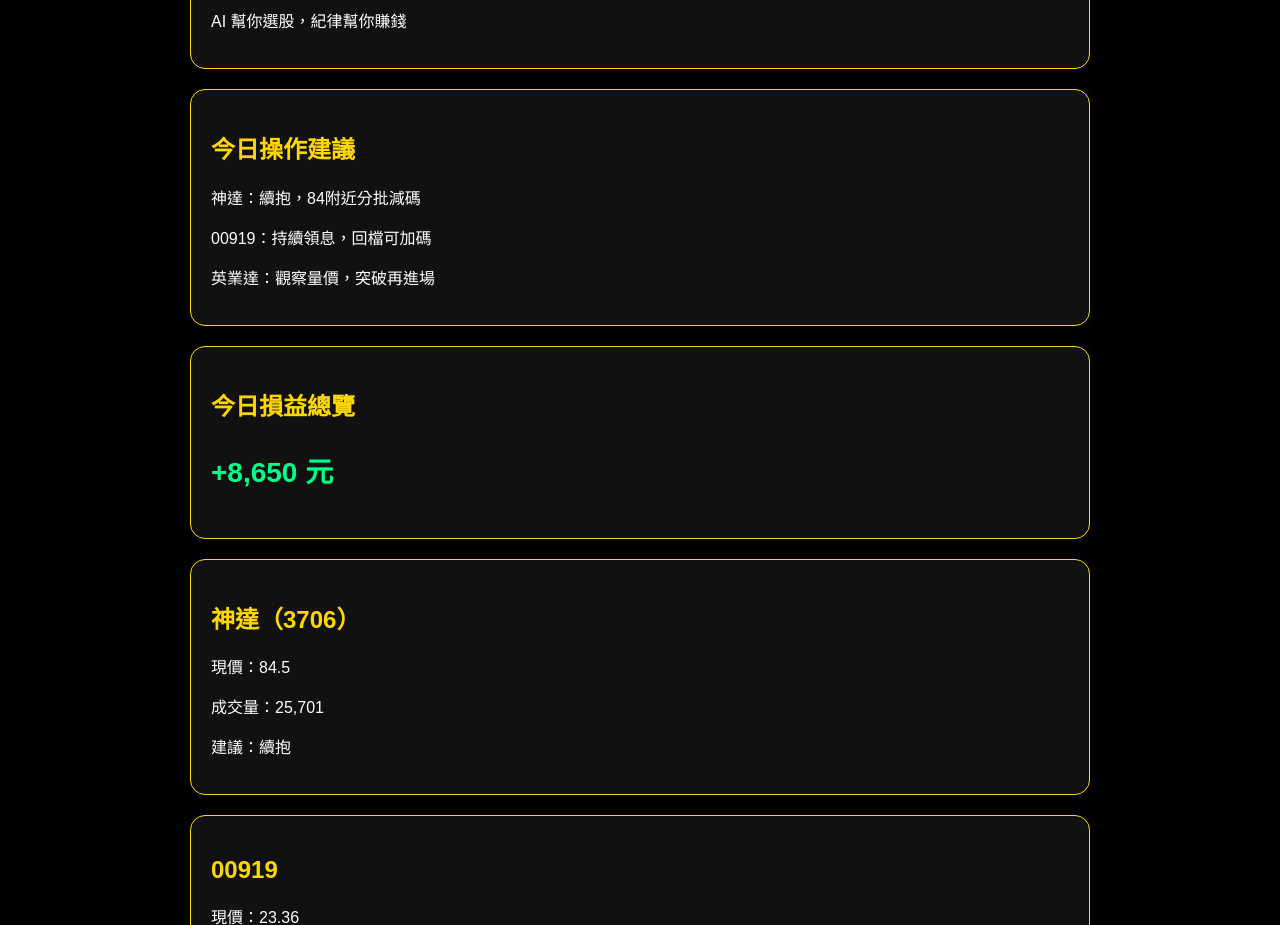
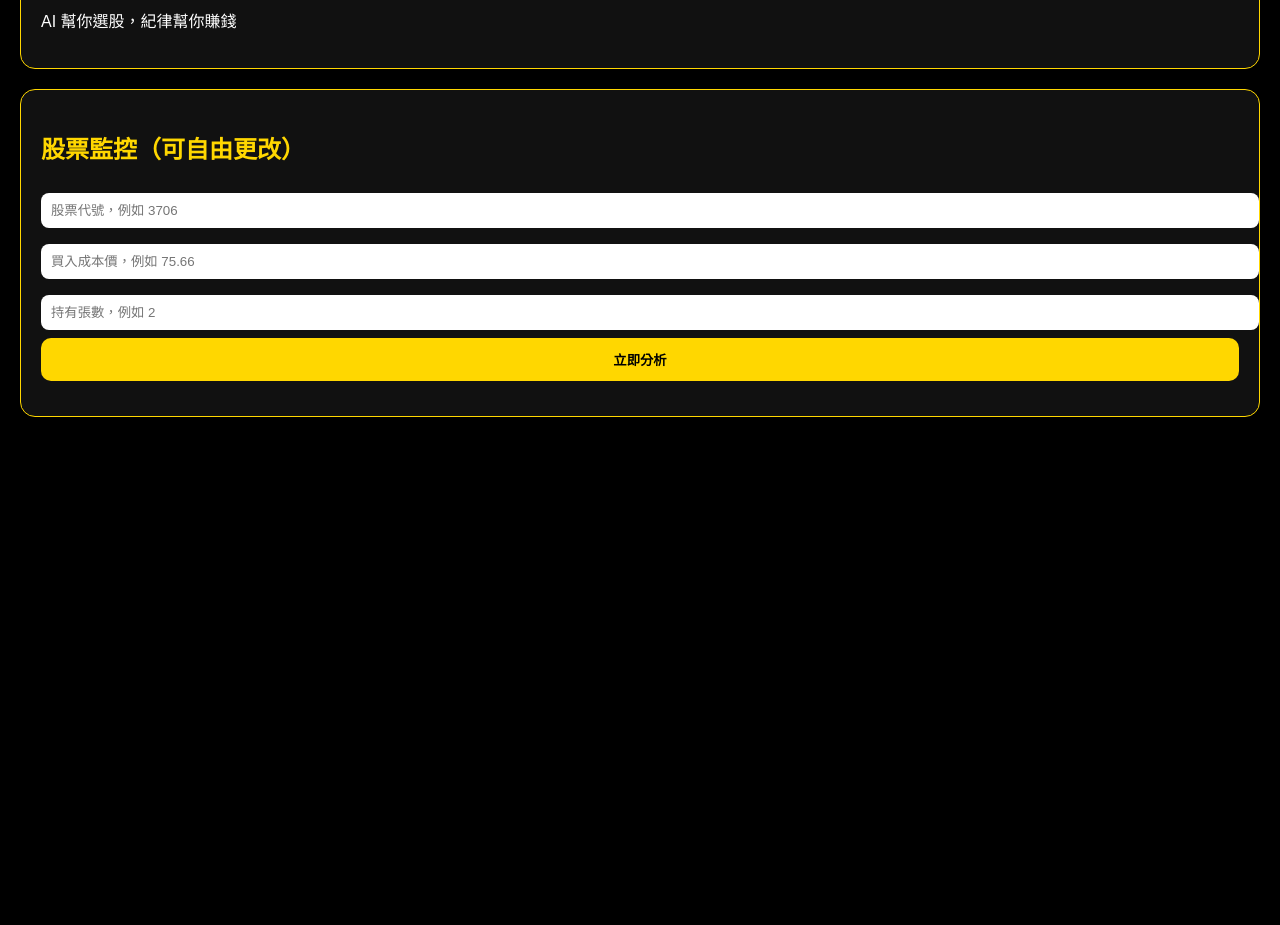
Before and after one commit to abestman93/abestman93.github.io, a plain HTML site: page index.html in a window 1280 px wide. Shown: the part 122-1047 px from the top of the page. After the commit the page ends 800 px from the top, so only its background shows below. Drawn offline with Linux system fonts and the light colour scheme.

Commit message:
Update index.html

```diff
--- a/index.html
+++ b/index.html
@@ -30,10 +30,6 @@ body {
 
 
 
-    margin: 0;
-
-
-
     background: #000;
 
 
@@ -46,19 +42,7 @@ body {
 
 
 
-}
-
-
-
-.container {
-
-
-
-    max-width: 900px;
-
-
-
-    margin: auto;
+    margin: 0;
 
 
 
@@ -110,11 +94,51 @@ h1, h2 {
 
 
 
-.big {
+input {
 
 
 
-    font-size: 28px;
+    width: 100%;
+
+
+
+    padding: 10px;
+
+
+
+    margin: 8px 0;
+
+
+
+    border-radius: 8px;
+
+
+
+    border: none;
+
+
+
+}
+
+
+
+button {
+
+
+
+    width: 100%;
+
+
+
+    padding: 12px;
+
+
+
+    background: #FFD700;
+
+
+
+    border: none;
 
 
 
@@ -122,15 +146,7 @@ h1, h2 {
 
 
 
-}
-
-
-
-.green {
-
-
-
-    color: #00ff88;
+    border-radius: 10px;
 
 
 
@@ -138,11 +154,15 @@ h1, h2 {
 
 
 
-.red {
+.result {
 
 
 
-    color: #ff5555;
+    margin-top: 15px;
+
+
+
+    font-size: 18px;
 
 
 
@@ -159,10 +179,6 @@ h1, h2 {
 
 
 <body>
-
-
-
-<div class="container">
 
 
 
@@ -186,19 +202,27 @@ h1, h2 {
 
 
 
-        <h2>今日操作建議</h2>
+    <h2>股票監控（可自由更改）</h2>
 
 
 
-        <p>神達：續抱，84附近分批減碼</p>
+    <input id="stockCode" placeholder="股票代號，例如 3706">
 
 
 
-        <p>00919：持續領息，回檔可加碼</p>
+    <input id="buyPrice" placeholder="買入成本價，例如 75.66">
 
 
 
-        <p>英業達：觀察量價，突破再進場</p>
+    <input id="quantity" placeholder="持有張數，例如 2">
+
+
+
+    <button onclick="analyzeStock()">立即分析</button>
+
+
+
+    <div class="result" id="resultArea"></div>
 
 
 
@@ -206,87 +230,151 @@ h1, h2 {
 
 
 
-    <div class="card">
+<script>
 
 
 
-        <h2>今日損益總覽</h2>
+async function analyzeStock() {
 
 
 
-        <p class="big green">+8,650 元</p>
+    const stockCode = document.getElementById("stockCode").value;
 
 
 
-    </div>
+    const buyPrice = parseFloat(document.getElementById("buyPrice").value);
 
 
 
-    <div class="card">
+    const quantity = parseFloat(document.getElementById("quantity").value);
 
 
 
-        <h2>神達（3706）</h2>
+    const resultArea = document.getElementById("resultArea");
 
 
 
-        <p>現價：84.5</p>
+    if (!stockCode || !buyPrice || !quantity) {
 
 
 
-        <p>成交量：25,701</p>
+        resultArea.innerHTML = "請完整輸入資料";
 
 
 
-        <p>建議：續抱</p>
+        return;
 
 
 
-    </div>
+    }
 
 
 
-    <div class="card">
+    try {
 
 
 
-        <h2>00919</h2>
+        const url = `https://mis.twse.com.tw/stock/api/getStockInfo.jsp?ex_ch=tse_${stockCode}.tw`;
 
 
 
-        <p>現價：23.36</p>
+        const response = await fetch(url);
 
 
 
-        <p>建議：持續領息</p>
+        const data = await response.json();
 
 
 
-    </div>
+        const stock = data.msgArray[0];
 
 
 
-    <div class="card">
+        const currentPrice = parseFloat(stock.z);
 
 
 
-        <h2>英業達（2356）</h2>
+        const profit = (currentPrice - buyPrice) * quantity * 1000;
 
 
 
-        <p>現價：43.1</p>
+        let advice = "";
 
 
 
-        <p>建議：觀察</p>
+        if (currentPrice >= buyPrice * 1.10) {
 
 
 
-    </div>
+            advice = "建議：分批停利";
 
 
 
-</div>
+        } else if (currentPrice <= buyPrice * 0.93) {
+
+
+
+            advice = "建議：注意停損";
+
+
+
+        } else {
+
+
+
+            advice = "建議：續抱觀察";
+
+
+
+        }
+
+
+
+        resultArea.innerHTML = `
+
+
+
+            現價：${currentPrice}<br>
+
+
+
+            今日損益：${profit.toFixed(0)} 元<br>
+
+
+
+            停利區：${(buyPrice * 1.10).toFixed(2)}<br>
+
+
+
+            停損區：${(buyPrice * 0.93).toFixed(2)}<br>
+
+
+
+            ${advice}
+
+
+
+        `;
+
+
+
+    } catch (error) {
+
+
+
+        resultArea.innerHTML = "讀取失敗，請確認股票代號";
+
+
+
+    }
+
+
+
+}
+
+
+
+</script>
 
 
 
```
Lines whose indentation alone changed are shown as unchanged.
